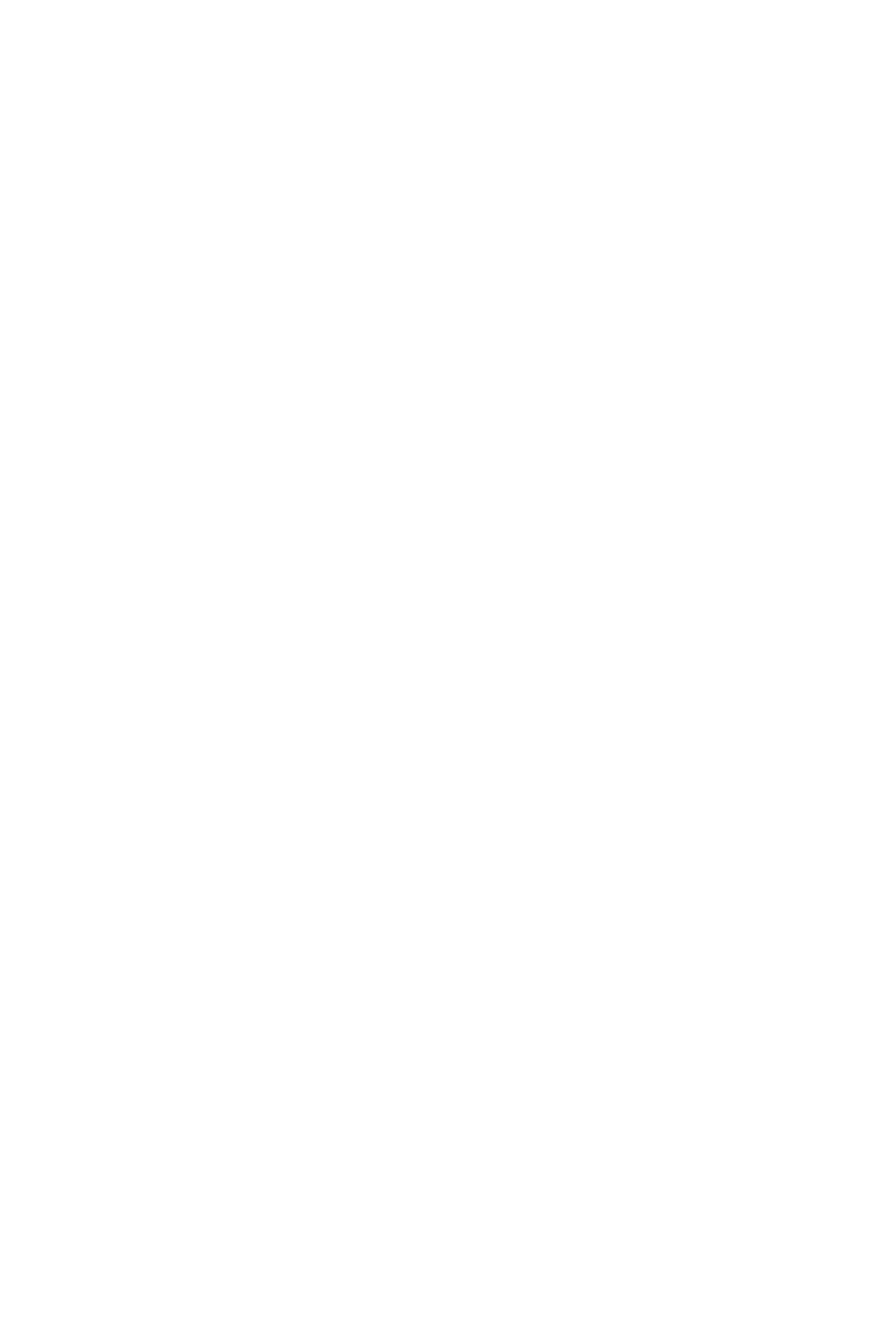
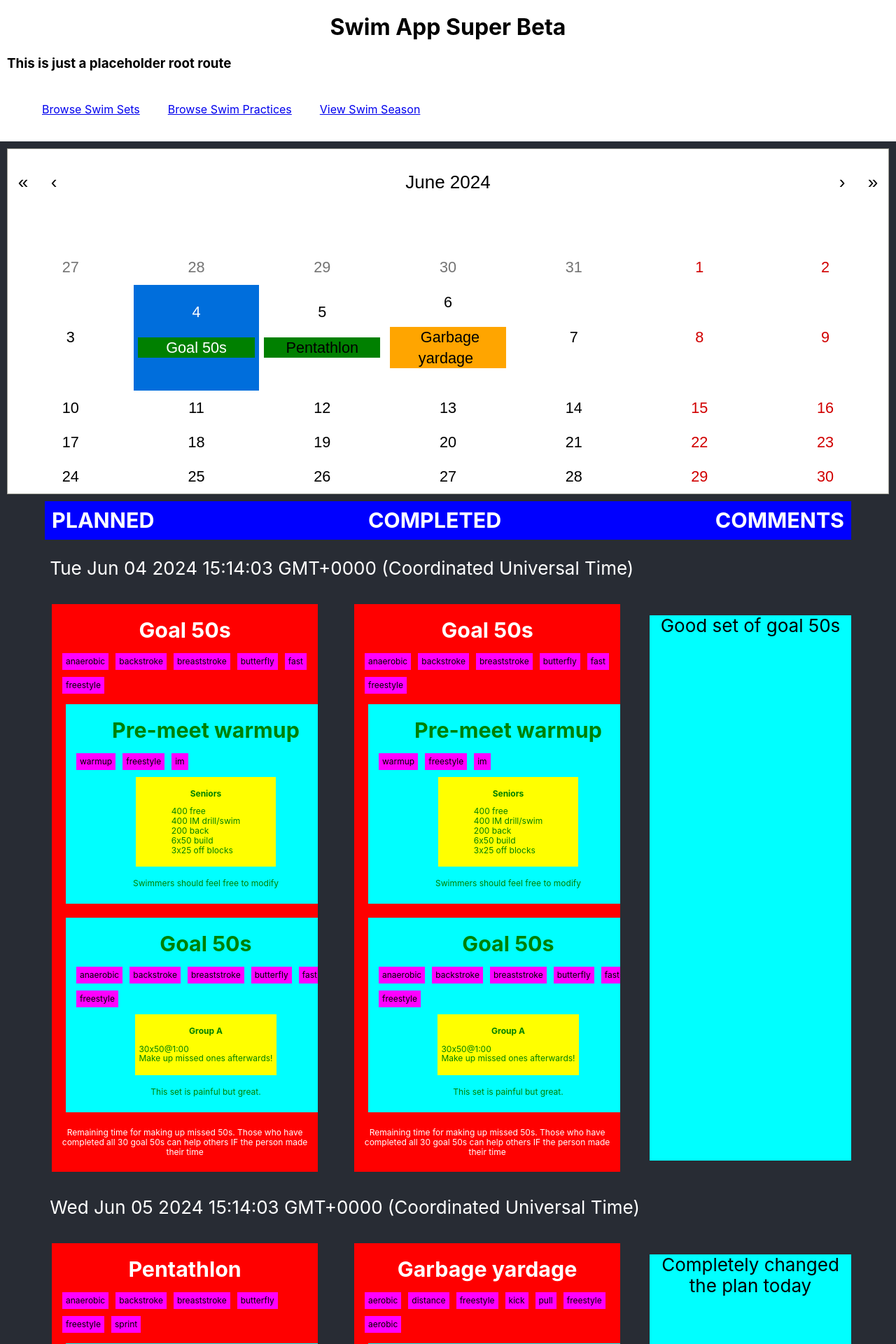
Before and after one commit to RemiBougie/SwimAppSuperBeta, a React (Create React App) app in the folder frontend/swim-app-super-beta/: page /ViewSwimSeason in a window 1280 px wide. Before the commit this address had no page. Shown: the top 1920 px of the page at 70% size. Before the commit the page ends 800 px from the top, so only its background shows below. Built offline with nearby package versions, Linux system fonts and the light colour scheme.

Commit message:
ooopppps forgot to commit before merging

```diff
--- a/frontend/swim-app-super-beta/src/App.css
+++ b/frontend/swim-app-super-beta/src/App.css
@@ -85,7 +85,7 @@
   padding: 10px;
   margin: 10px;
   overflow: hidden;
-  width: 500px;
+  max-width: 33%;
 }
 
 .App-tagCard {
@@ -258,6 +258,5 @@ li {
 
 h3 {
   justify-content: center;
-  padding: 50px;
   margin: 10px;
 }
--- a/frontend/swim-app-super-beta/src/index.js
+++ b/frontend/swim-app-super-beta/src/index.js
@@ -9,7 +9,7 @@ import { createBrowserRouter, RouterProvider } from "react-router-dom";
 import Root, { loader as rootLoader } from './routes/Root';
 import BrowseSwimSets from './routes/BrowseSwimSets';
 import BrowseSwimPractices from './routes/BrowseSwimPractices';
-import Testing from './routes/Testing';
+import ViewSwimSeason from './routes/ViewSwimSeason';
 import ErrorPage from './ErrorPage';
 
 /*
@@ -52,8 +52,8 @@ const router = createBrowserRouter([
         loader: rootLoader
       },
       {
-        path: "/testing",
-        element: <Testing />,
+        path: "/ViewSwimSeason",
+        element: <ViewSwimSeason />,
         loader: rootLoader
       }
     ]
--- a/frontend/swim-app-super-beta/src/routes/Root.js
+++ b/frontend/swim-app-super-beta/src/routes/Root.js
@@ -32,7 +32,7 @@ export default function Root() {
                                 <Link to={`BrowseSwimPractices/`}>Browse Swim Practices</Link>
                             </li>
                             <li>
-                                <Link to={`testing/`}>Testing</Link>
+                                <Link to={`ViewSwimSeason/`}>View Swim Season</Link>
                             </li>
                         </ul>
                     </nav>
--- a/frontend/swim-app-super-beta/src/routes/Testing.js
+++ b/frontend/swim-app-super-beta/src/routes/ViewSwimSeason.js
@@ -8,19 +8,12 @@ import SideBySideGrid from '../components/swimSeasons/sideBySideGrid';
 //import CalendarItem from '../components/swimSeasons/calendarItem';
 //import { mockSwimSeason } from '../mockData/mockSwimSeason';
 
-export default function Testing() {
+export default function ViewSwimSeason() {
     let swimSeason = useLoaderData()[2];
-
-    let [view, setView] = useState('calendar');
-
-    console.log("view: ", view);
 
     return(
         <div className="App">
             <header className="App-header">
-                <button onClick={() => {
-                    setView(view==='calendar' ? 'side-by-side' : 'calendar')
-                }}>{view==='calendar' ? 'side-by-side' : 'calendar'}</button>
                 <CalendarView swimSeason={swimSeason} />
                 <SideBySideGrid swimSeason={swimSeason} />
             </header>
```
